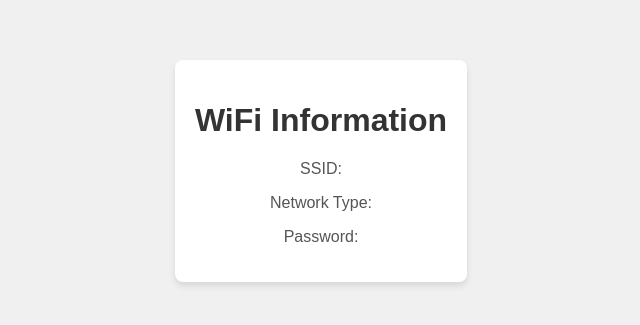
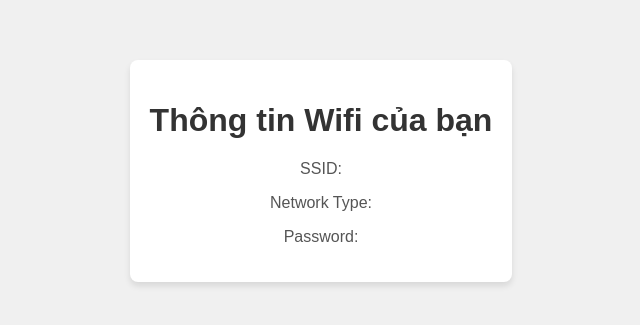
Before and after one commit to VanHau1088/wifi.github.io, a plain HTML site: page index.html in a window 1280 px wide. Shown: the part 229-554 px from the top of the page, without its empty margins (319-959 px from the left). Drawn offline with Linux system fonts and the light colour scheme.

Commit message:
Resolve merge conflicts

```diff
--- a/index.html
+++ b/index.html
@@ -8,7 +8,7 @@
 </head>
 <body>
   <div class="container">
-    <h1>WiFi Information</h1>
+    <h1>Thông tin Wifi của bạn</h1>
     <p class="wifi-ssid">SSID:
       <span id="ssid"></span>
     </p>
```
